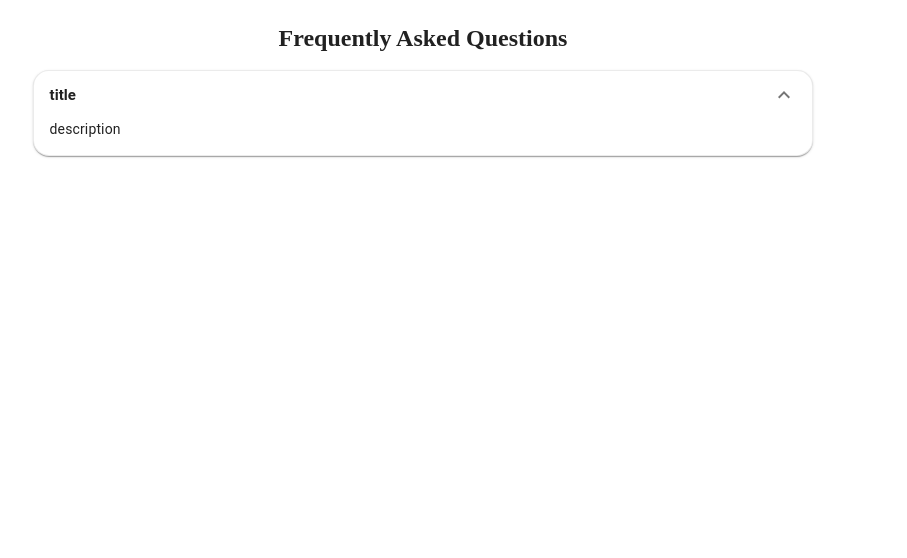
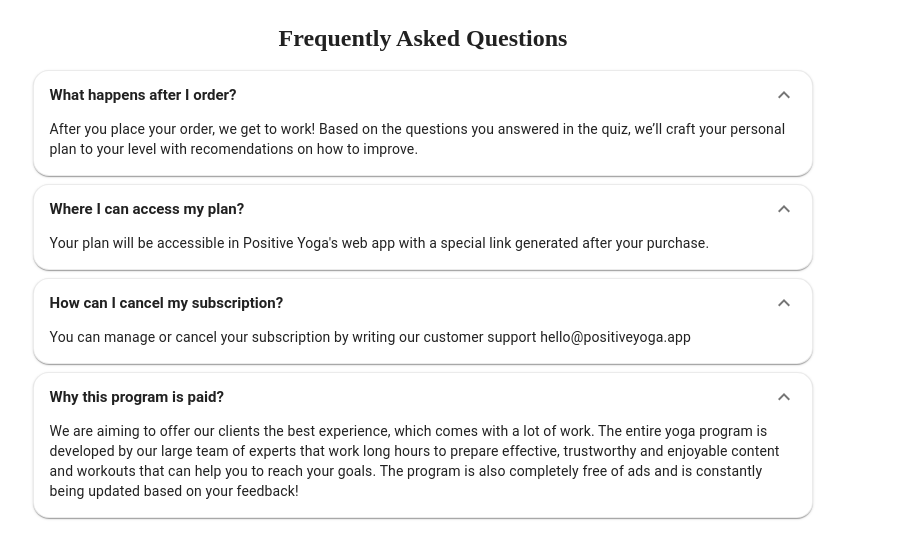
Before and after one commit to styylz/KiloHealth-positive-yoga-, a React (Create React App) app in the folder client/: page / in a window 1280 px wide. Shown: the part 3805-4363 px from the top of the page, without its empty margins (217-1124 px from the left). Before the commit the page ends 4009 px from the top, so only its background shows below. Built offline with nearby package versions, Linux system fonts and the light colour scheme.

Commit message:
refactor: accordion dynamically displays data

```diff
--- a/client/src/views/Home/HomePage/HomePage.jsx
+++ b/client/src/views/Home/HomePage/HomePage.jsx
@@ -13,6 +13,7 @@ import PrimaryButton from '../../../components/Button/PrimaryButton/PrimaryButto
 import Banner from '../HomeBanner/HomeBanner';
 import Benefits from '../HomeBenefits/HomeBenefits';
 import benefitsData from '../../../data/benefitsData';
+import questionsData from '../../../data/questionsData';
 import Questions from '../HomeQuestions/HomeQuestions';
 
 const HomePage = () => (
@@ -189,7 +190,7 @@ const HomePage = () => (
           Frequently Asked Questions
         </Typography>
       </Box>
-      <Questions />
+      {questionsData.map((question) => <Questions {...question} />)}
     </Box>
   </main>
 );
--- a/client/src/views/Home/HomeQuestions/HomeQuestions.jsx
+++ b/client/src/views/Home/HomeQuestions/HomeQuestions.jsx
@@ -5,7 +5,7 @@ import Typography from '@mui/material/Typography';
 import ExpandMoreIcon from '@mui/icons-material/ExpandMore';
 import StyledAccordion from './HomeQuestions.styles';
 
-const Questions = () => (
+const Questions = ({ title, description }) => (
   <StyledAccordion
     square
     expanded
@@ -14,11 +14,11 @@ const Questions = () => (
     <AccordionSummary
       expandIcon={<ExpandMoreIcon />}
     >
-      <Typography variant="h5">title</Typography>
+      <Typography variant="h5">{title}</Typography>
     </AccordionSummary>
     <AccordionDetails sx={{ padding: '0 16px 16px 16px' }}>
       <Typography>
-        description
+        {description}
       </Typography>
     </AccordionDetails>
   </StyledAccordion>
```
